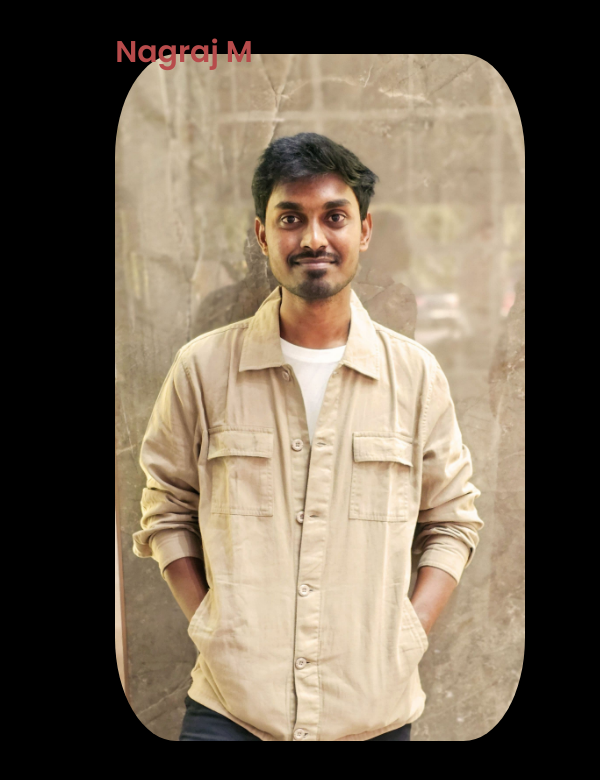
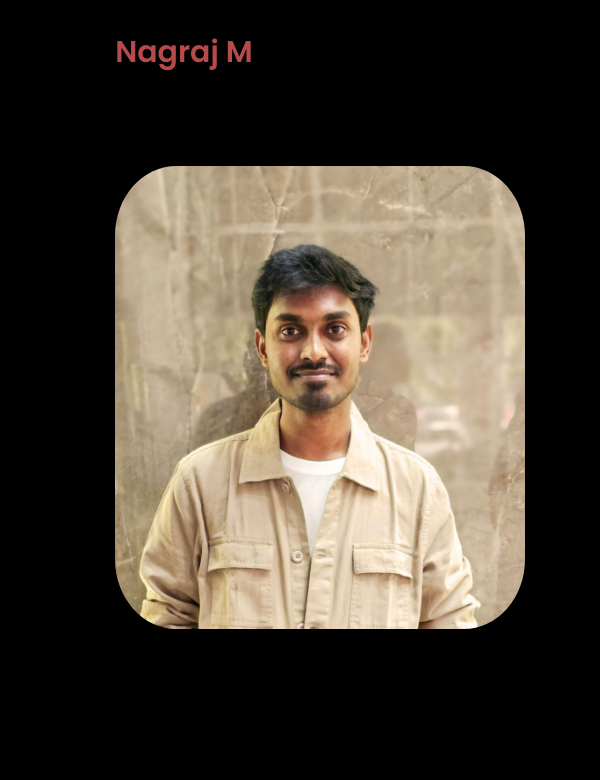
Before and after one commit to NagrajM99/Alex-portfolio, a plain HTML site: page index.html in a window 1280 px wide. Shown: the top 780 px of the page, 0-600 px from the left. Drawn offline with Linux system fonts and the light colour scheme.

Commit message:
Update index.html

```diff
--- a/index.html
+++ b/index.html
@@ -21,7 +21,7 @@
     </header>
     <section class="home">
         <div class="home-img">
-            <img src="main.jpeg" alt="">
+            <img src="main2.jpeg" alt="">
         </div>
         <div class="home-content">
             <h1>Hi, It's <span>Nagraj M</span></h1>
```
